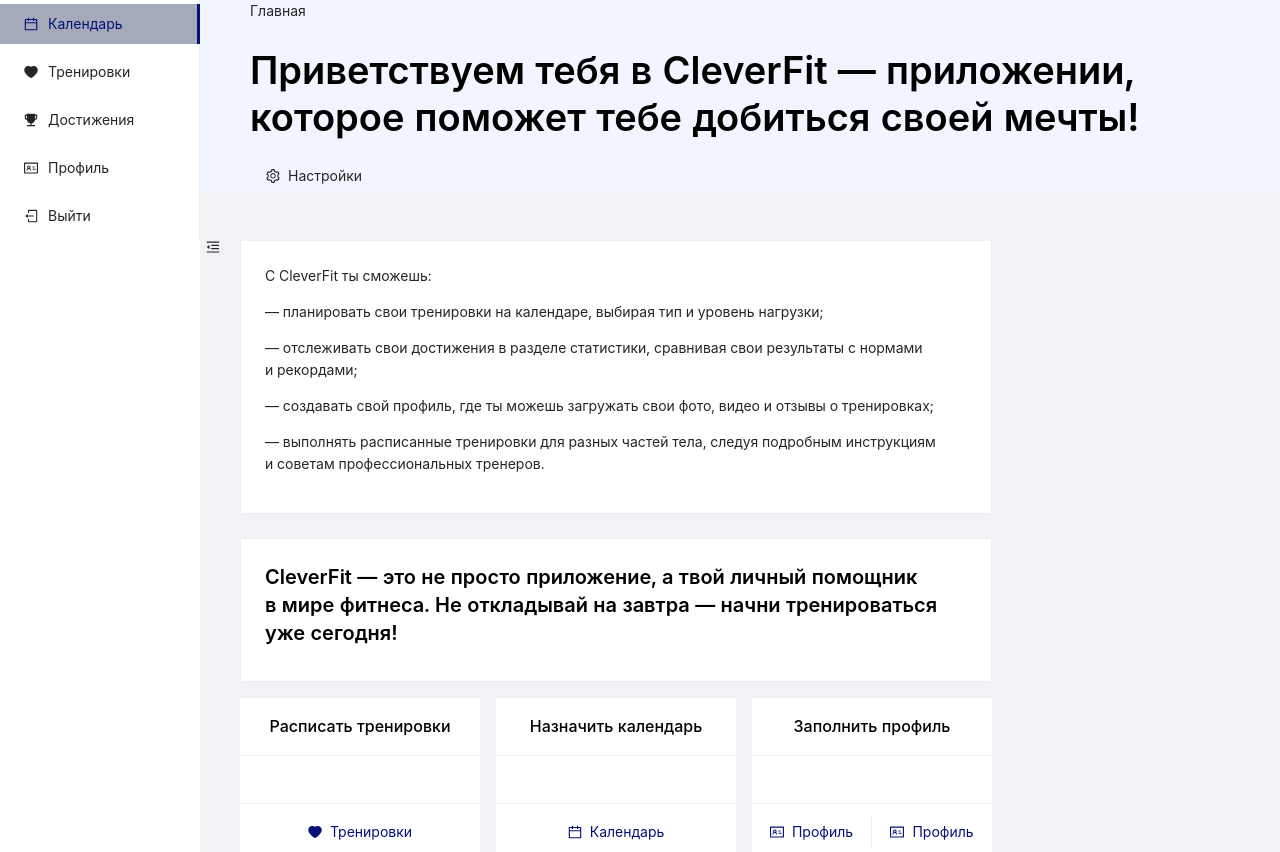
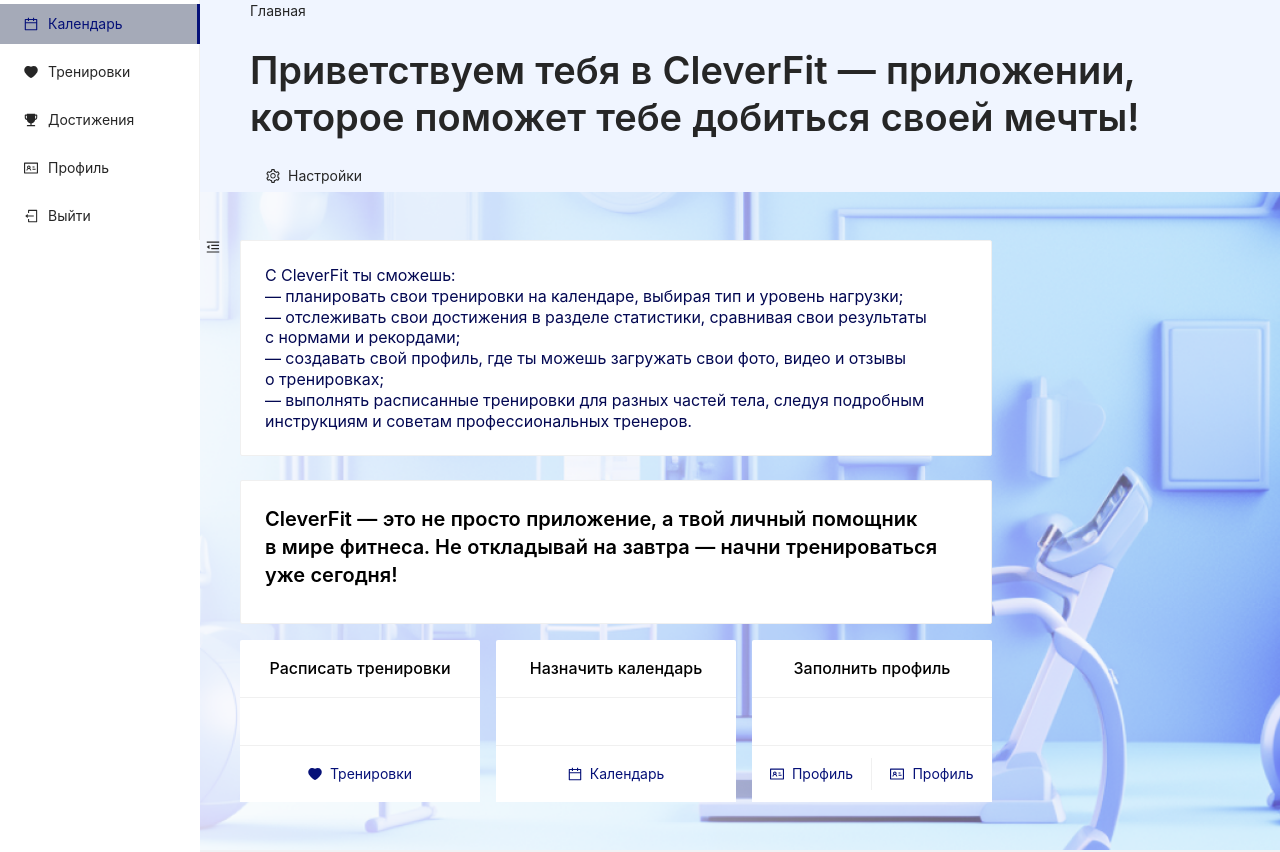
Before and after one commit to ClevertecFrontendLab/dementeyolga, a React (Vite) app: page / in a window 1280 px wide. Shown: the top 852 px of the page. Built offline with nearby package versions, Linux system fonts and the light colour scheme.

Commit message:
feat: improve styles

```diff
--- a/src/components/header/header.tsx
+++ b/src/components/header/header.tsx
@@ -15,7 +15,7 @@
                 </Breadcrumb>
             </Row>
             <Row>
-                <Title>
+                <Title style={{ color: 'currentcolor' }}>
                     Приветствуем тебя в CleverFit — приложении, которое поможет тебе добиться своей
                     мечты!
                 </Title>
--- a/src/components/main-page/main-page.module.scss
+++ /dev/null
@@ -1,15 +0,0 @@
-.button {
-    width: 100%;
-    display: flex;
-    justify-content: space-between;
-    align-items: center;
-}
-
-.siteLayout {
-    display: flex;
-    flex-direction: row;
-}
-
-.mainLayout {
-    width: 100%;
-}
--- /dev/null
+++ b/src/components/mainPage/MainPage.module.scss
@@ -0,0 +1,27 @@
+.button {
+    width: 100%;
+    display: flex;
+    justify-content: space-between;
+    align-items: center;
+}
+
+.siteLayout {
+    display: flex;
+    flex-direction: row;
+}
+
+.mainLayout {
+    width: 100%;
+    background-image: url('./../../assets/img/main-page-bg-light.png');
+    background-size: cover;
+}
+
+.benefits p {
+    line-height: 130%;
+    font-size: 16px;
+    margin: 0;
+}
+
+.footer {
+    background-color: none;
+}
--- a/src/components/main-page/main-page.tsx
+++ b/src/components/mainPage/MainPage.tsx
@@ -1,25 +1,22 @@
-import Icon, {
+import {
     AndroidFilled,
     AppleFilled,
     CalendarOutlined,
     HeartFilled,
     IdcardOutlined,
-    MenuFoldOutlined,
-    MenuUnfoldOutlined,
-    ProfileOutlined,
-    SettingOutlined,
     TrophyFilled,
 } from '@ant-design/icons';
 import { HeaderComponent } from '@components/Header/Header';
 import { SiderComponent } from '@components/Sider/Sider';
 import { ExitIcon } from '@components/icons/ExitIcon';
-import { Breadcrumb, Button, Card, Col, Layout, Menu, Row, Space } from 'antd';
+import { Button, Card, Col, Layout, Row, Space } from 'antd';
 import React, { useState } from 'react';
 import 'antd/dist/antd.less';
-import s from './main-page.module.scss';
+import s from './MainPage.module.scss';
 import Title from 'antd/lib/typography/Title';
 import { Footer } from 'antd/lib/layout/layout';
 import Meta from 'antd/lib/card/Meta';
+import { geekblue } from '@ant-design/colors';
 
 const { Content } = Layout;
 
@@ -76,7 +73,7 @@
                 >
                     <Space direction='vertical' size='large'>
                         <Row style={{ width: '100%', maxWidth: 752 }}>
-                            <Card>
+                            <Card style={{ color: geekblue[9] }} className={s.benefits}>
                                 <p>С CleverFit ты сможешь:</p>
                                 <p>
                                     — планировать свои тренировки на календаре, выбирая тип
@@ -153,6 +150,7 @@
                             </Row>
                         </Space>
                     </Space>
+                </Content>
                 <Footer>
                     <Row style={{ justifyContent: 'space-between', alignItems: 'flex-end' }}>
                         <Button type='link'>Смотреть отзывы</Button>
@@ -166,14 +164,10 @@
                                 </Button>,
                             ]}
                         >
-                                <Meta
-                                    title='Скачать на телефон '
-                                    description='Доступно в PRO-тарифе'
-                                />
+                            <Meta title='Скачать на телефон ' description='Доступно в PRO-тарифе' />
                         </Card>
                     </Row>
                 </Footer>
-                </Content>
             </Layout>
         </Layout>
     );
--- a/src/pages/index.ts
+++ b/src/pages/index.ts
@@ -1 +1 @@
-export { MainPage } from '@components/main-page/main-page';
+export { MainPage } from '@components/mainPage/MainPage';
```
Lines whose indentation alone changed are shown as unchanged.
